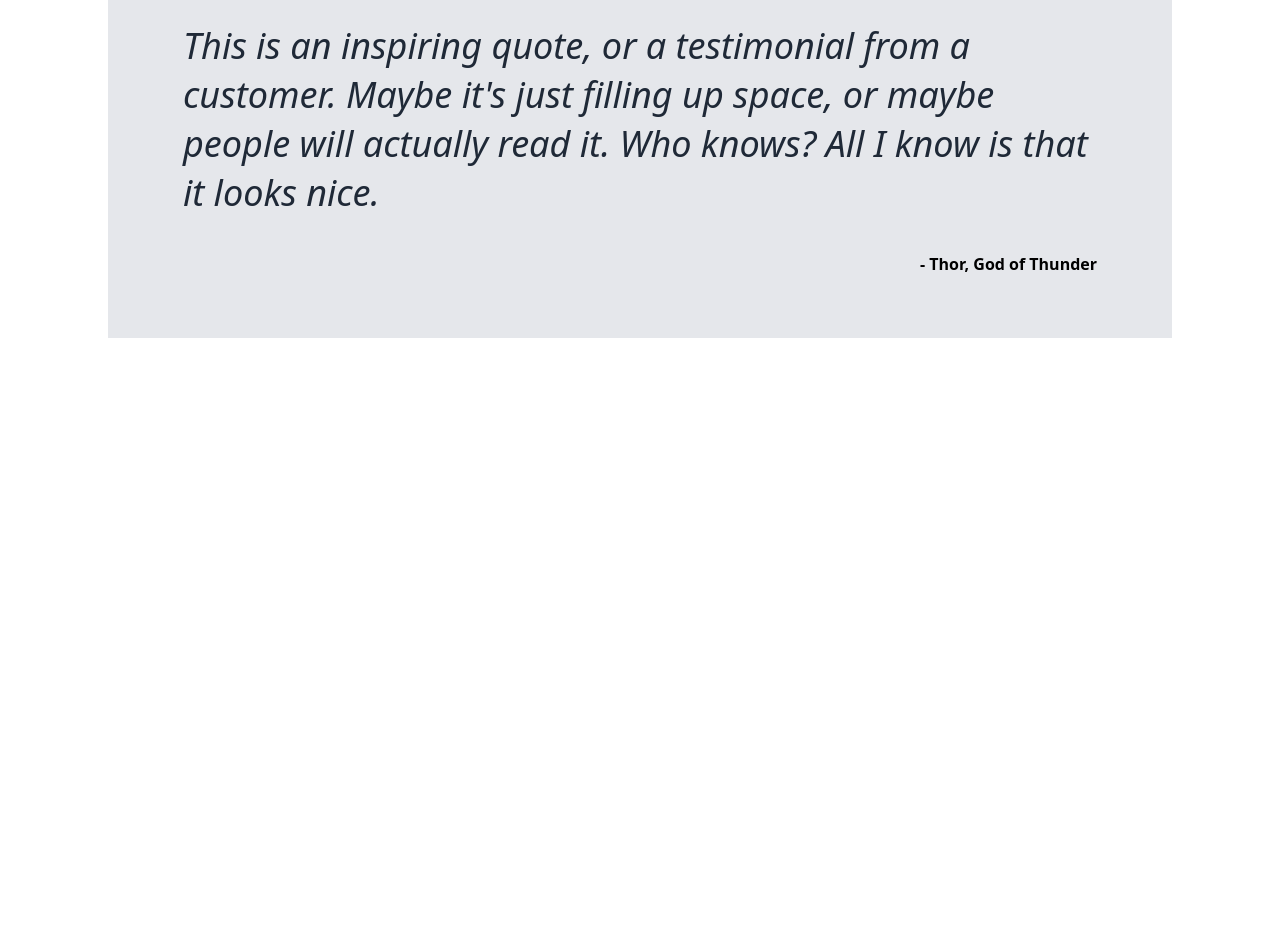
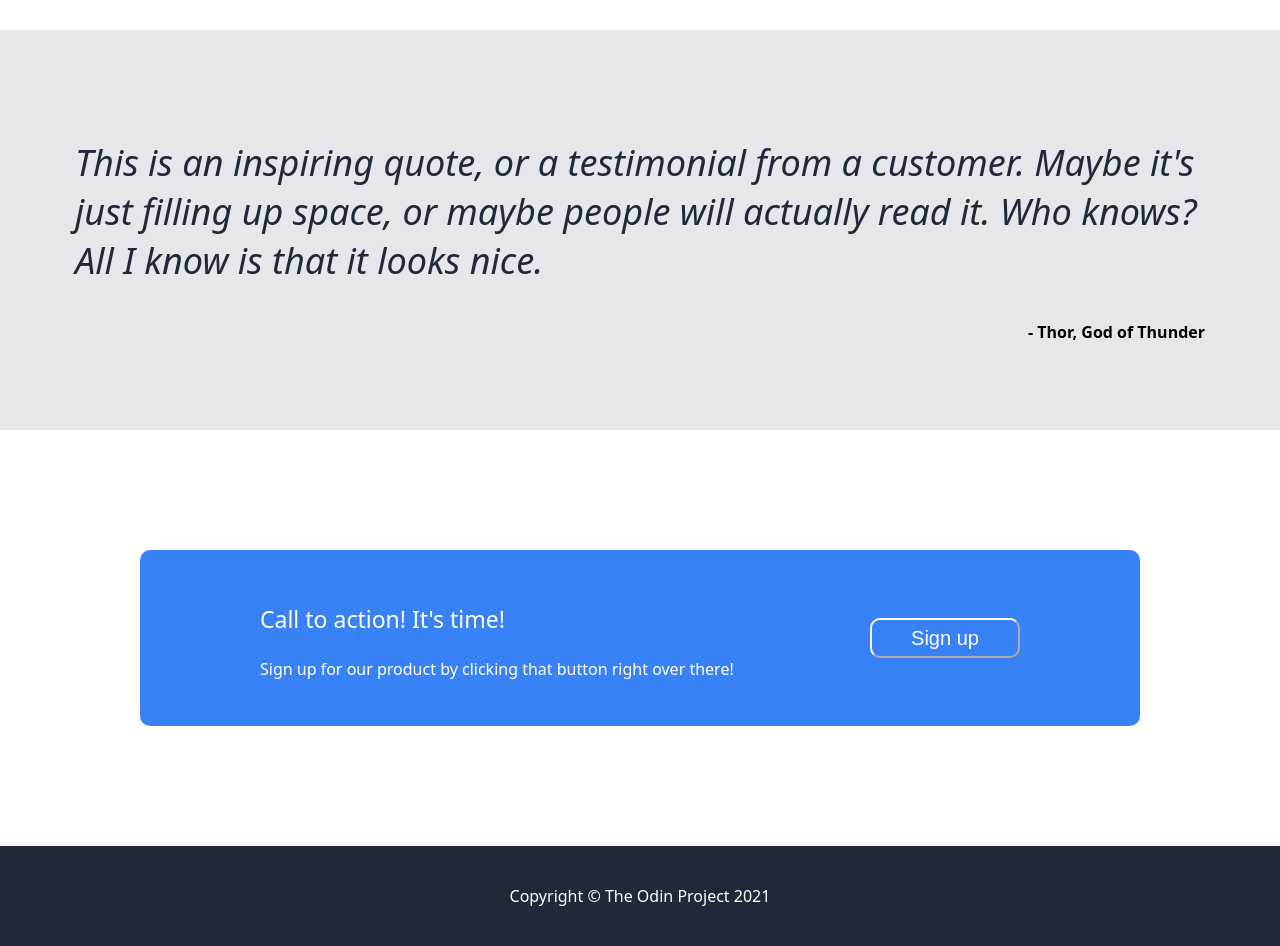
Before and after one commit to DaultP-157/landing-page, a plain HTML site: page index.html in a window 1280 px wide. Shown: the part 1180-2126 px from the top of the page. Before the commit the page ends 1626 px from the top, so only its background shows below. Drawn offline with Linux system fonts and the light colour scheme.

Commit message:
This is the final commit for this project

```diff
--- a/index.html
+++ b/index.html
@@ -41,14 +41,29 @@
             <div class="text">This is some subtext under an illustration or image</div>
             <div class="text">This is some subtext under an illustration or image</div>
         </div>
+    </div>
 
-        <div class="bmid-page">
-            <div class="boite">
-                <p class="insp-quote">This is an inspiring quote, or a testimonial from a customer. Maybe it's just filling up space, or maybe people will actually read it. Who knows? All I know is that it looks nice.</p>
-                <p class="author">- Thor, God of Thunder</p>
+    <div class="bmid-page">
+        <div class="boite">
+            <p class="insp-quote">This is an inspiring quote, or a testimonial from a customer. Maybe it's just filling up space, or maybe people will actually read it. Who knows? All I know is that it looks nice.</p>
+            <p class="author">- Thor, God of Thunder</p>
+        </div>
+    </div>
+
+    <div class="bot-page">
+        <div class="blue">
+            <div class="two-sides">
+                <p class="sec-h2">Call to action! It's time!</p>
+                <p class="bot-text">Sign up for our product by clicking that button right over there!</p>
+            </div>
+            <div class="b-page">
+                <button class="s-up">Sign up</button>
             </div>
         </div>
     </div>
 
+    <div class="copyright">
+        <p class="p-copyright">Copyright © The Odin Project 2021</p>
+    </div>
 </body>
 </html>
--- a/styles.css
+++ b/styles.css
@@ -4,7 +4,9 @@
 
 body {
     font-family: system-ui, -apple-system, BlinkMacSystemFont, 'Segoe UI', Roboto, Oxygen, Ubuntu, Cantarell, 'Open Sans', 'Helvetica Neue', sans-serif;
+    margin: 0px;
 }
+/* CSS FOR THE FIRST SECTION OF THE PAGE */
 
 .top-page {
     background-color: #1F2937;
@@ -74,9 +76,7 @@ button {
     flex: 1;
 }
 
-  {
-    outline: 2px solid red;
-}
+/* CSS FOR THE SECOND SECTION OF THE PAGE */
 
 .tmid-page {
     padding: 100px;
@@ -112,6 +112,8 @@ h2 {
     text-align: center;
 }
 
+/* CSS FOR THE THIRD SECTION OF THE PAGE */
+
 .bmid-page {
     background-color: #E5E7EB;
     height: 400px;
@@ -134,3 +136,60 @@ h2 {
     text-align: right;
     font-weight: bolder;
 }
+
+/* CSS FOR THE FOURTH SECTION OF THE PAGE */
+
+.bot-page {
+    display: flex;
+    justify-content: center;
+    color: white;
+    padding-bottom: 120px;
+    padding-top: 120px;
+}
+
+.blue {
+    background-color: #3882F6;
+    display: flex;
+    width: 1000px;
+    border-radius: 10px;
+    display: flex;
+}
+
+.two-sides {
+    flex: 1;
+    padding: 30px;
+    padding-left: 120px;
+}
+
+.sec-h2 {
+    font-size: 23px;
+    font-weight: 500;
+}
+
+.bot-text {
+    font-weight: lighter;
+}
+
+.b-page{
+    display: flex;
+    border-color: white;
+    align-items: center;
+    padding-right: 120px;
+}
+
+.s-up {
+    width: 150px;
+    height: 40px;
+    border-color: white;
+}
+
+/* CSS FOR THE LAST SECTION OF THE PAGE */
+
+.copyright {
+    background-color: #1F2937;
+    color: white;
+    height: 100px;
+    display: flex;
+    justify-content: center;
+    align-items: center;
+}
```
